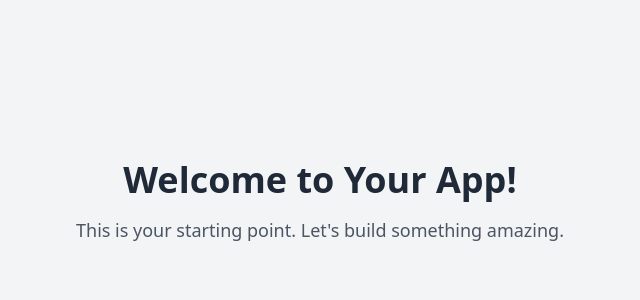
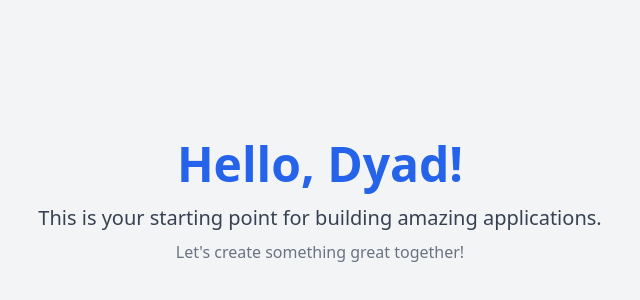
Before and after one commit to aldennoronhaschool-glitch/silly-parrot-glow, a React (Vite) app: page / in a window 1280 px wide. Shown: the part 198-498 px from the top of the page, without its empty margins (320-960 px from the left). Built offline with nearby package versions, Linux system fonts and the light colour scheme.

Commit message:
[dyad] Updated the main App component with new content. - wrote 1 file(s)

```diff
--- a/src/App.tsx
+++ b/src/App.tsx
@@ -1,12 +1,21 @@
 "use client";
 
 import React from 'react';
-import Index from './pages/Index';
 
-export default function App() {
+function App() {
   return (
-    <main>
-      <Index />
-    </main>
+    <div className="min-h-screen bg-gray-100 flex items-center justify-center p-4">
+      <div className="text-center">
+        <h1 className="text-5xl font-extrabold text-blue-600 mb-4">Hello, Dyad!</h1>
+        <p className="text-xl text-gray-700">
+          This is your starting point for building amazing applications.
+        </p>
+        <p className="mt-2 text-md text-gray-500">
+          Let's create something great together!
+        </p>
+      </div>
+    </div>
   );
 }
+
+export default App;
```
